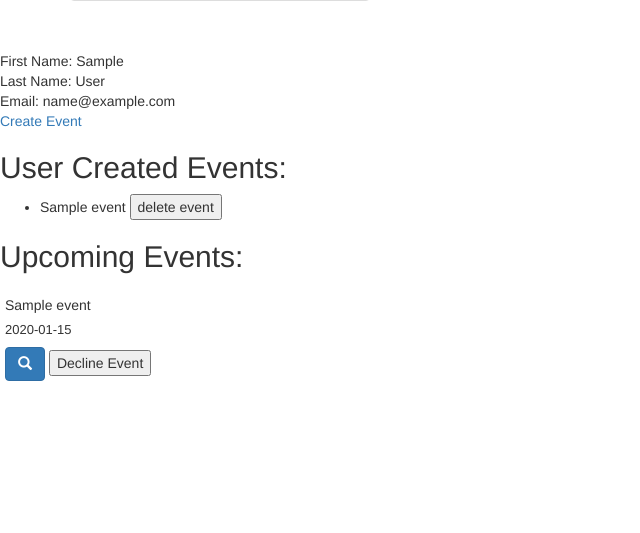
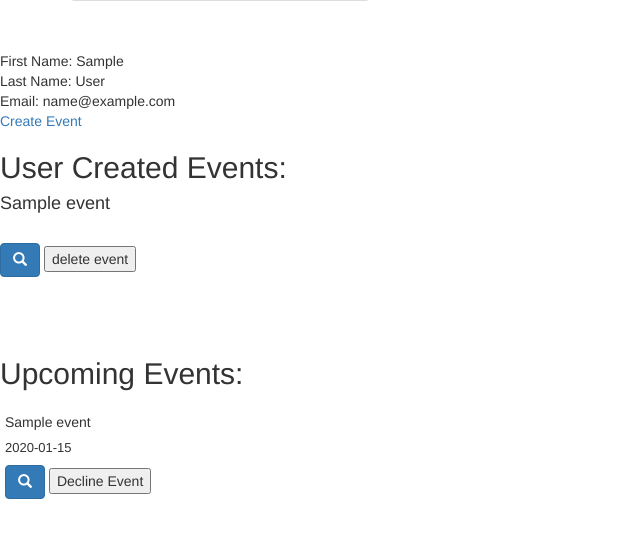
Before and after one commit to Ihyatt/pencil_me_in, a Flask app: page /users/1 in a window 1280 px wide. Shown: the part 267-800 px from the top of the page, without its empty margins (0-640 px from the left). Run offline with Flask 2, Linux system fonts and the light colour scheme; tables that the repository leaves empty hold one stand-in row (values such as "Sample post"); grey boxes marked "Sample" are stand-in pictures; some libraries are stand-ins or nearby versions.

Commit message:
both google maps working

```diff
--- a/static/js/modal.js
+++ b/static/js/modal.js
@@ -1,6 +1,21 @@
 "use strict";
 ////////////////// ADD ATTRACTION to database///////////////////////////
 $(document).ready(function(){
+
+	function makeAttModalMap(evt){
+  var resultId = $(this).data('attractionId');
+  console.log(resultId);
+  initMaps[resultId]();
+}
+
+function populateAttModal(evt){
+  var attractionId = $(this).data('attractionId');
+  var modalToModalize = $('#attractionModal'+attractionId);
+  modalToModalize.on('shown.bs.modal', makeAttModalMap).modal('show');
+  //map things
+}
+
+$('.triggerAttModal').on('click', populateAttModal);
 
 
 ///////////////////Modal Details/Map Attraction /////////////////////////////
--- a/templates/profile.html
+++ b/templates/profile.html
@@ -81,7 +81,7 @@ Last Name: {{user.last_name}}<br>
 
 
 <h2>User Created Events:</h2>
-<ul id="user_events">
+<!-- <ul id="user_events">
    {% for event in user_events %}
    <li>
     <div>
@@ -91,7 +91,93 @@ Last Name: {{user.last_name}}<br>
 
    </li>
     {% endfor %}
-</ul>
+</ul> -->
+
+{% for event in user_events %}
+  <div class="attraction-results">
+    <div class="yelp-results-btn" id="{{event.event_id}}">
+         <div value="{{event.event_id}}">
+                <h4 class="results-header">{{ event.event_title }} </h4>
+                    <br>
+                        <button type="button"  class="btn btn-primary triggerAttModal" data-attraction-id="{{ event.event_id }}"
+                        data-toggle="modal"
+                        data-target=""><span class="glyphicon glyphicon-search"></span></button>
+                        <button type="button" class="delete" data-event-id="{{event.event_id}}">delete event</button>
+                          <div class="modal fade" id="attractionModal{{ event.event_id }}" tabindex="-1" role="dialog" aria-labelledby="basicModal" aria-hidden="true" data-attraction-id="{{ event.event_id }}">
+                            <div class="modal-dialog">
+                              <div class="modal-content">
+                                <div class="modal-header">
+                                  <button id="results-ev-header" type="button" class="close" data-dismiss="modal" aria-hidden="true"> About {{ event.event_title }}</button><br>
+                                  <h4 class="modal-title" id="myModalLabel"></h4>
+                                </div>
+                                  <div class="modal-body">
+
+
+
+                                  <div class="modalMap" id="map{{ event.event_id }}"></div>
+                            </div>
+                            <div class="modal-footer">
+                                <button type="button" class="btn btn-default" data-dismiss="modal"    ><span class="glyphicon glyphicon-remove"></span>Close</button>
+
+                                        <button type="button" class="btn btn-primary saveAttractionModalBtn" data-id="{{ event.event_id }}" data-name="{{ event.event_title }}" data-longitude="{{ event.longitude }}" data-latitude="{{ event.latitude }}" ><span class="glyphicon glyphicon-heart"></span> Save</button>
+                        </div>
+                    </div>
+                  </div>
+                </div>
+            </div>
+        </div>
+</div>
+<script>
+
+initMaps['{{ event.event_id }}'] = function(){
+  var myPlaceLatLng = { lat:{{ event.latitude }}, lng:{{ event.longitude }}};
+
+  var map = new google.maps.Map(document.getElementById('map' + '{{ event.event_id }}'), {
+    center: myPlaceLatLng,
+    zoom: 12,
+  });
+
+  var marker = new google.maps.Marker({
+      position: myPlaceLatLng,
+      animation: google.maps.Animation.DROP,
+      map: map
+      // // draggable: false,
+   });
+/////////////////
+ // info window //
+ /////////////////
+
+ var contentString = '<div id="content">' +
+  '<h4 style="color:black;font:12px;">"{{ event.event_title }}"</h4>' +
+
+  '</div>';
+
+var infoWindow = new google.maps.InfoWindow({
+  content: contentString,
+  maxWidth: 200
+});
+
+  marker.addListener('click', function() {
+    infoWindow.open(map, marker);
+  });
+};
+
+</script>
+
+
+{% endfor %}
+
+<br>
+<br>
+<br>
+
+
+
+
+
+
+
+
 
 
 
@@ -236,7 +322,7 @@ var rejection = {
   event_id: $(evt.target).data("event-id")
 }
 
-$.post("/decline_event", rejection, eventDeclined);
+$.post("/decline_event", reject, eventDeclined);
 }
 
 $(".decline_request").click(declineEvent);
```
